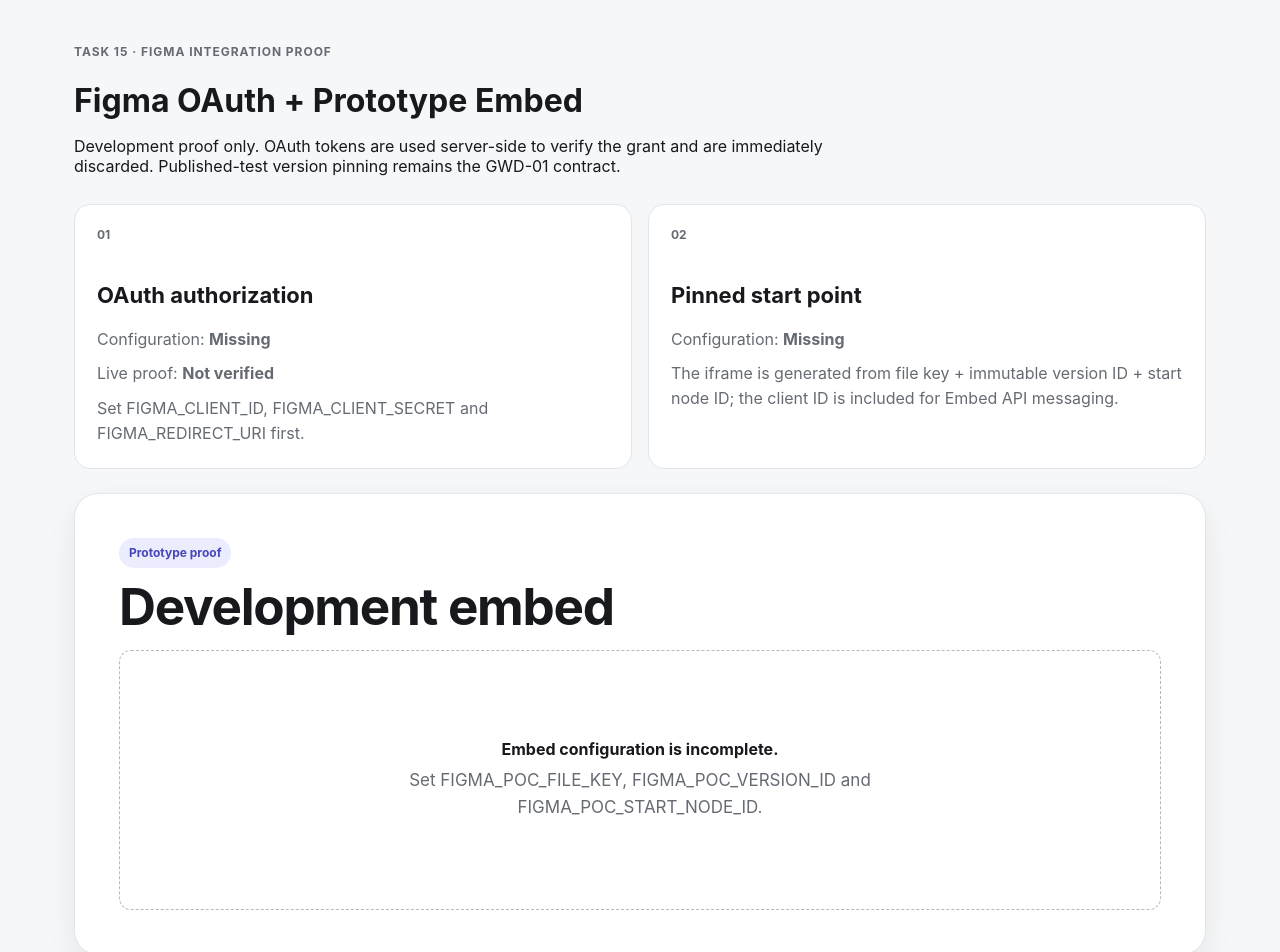
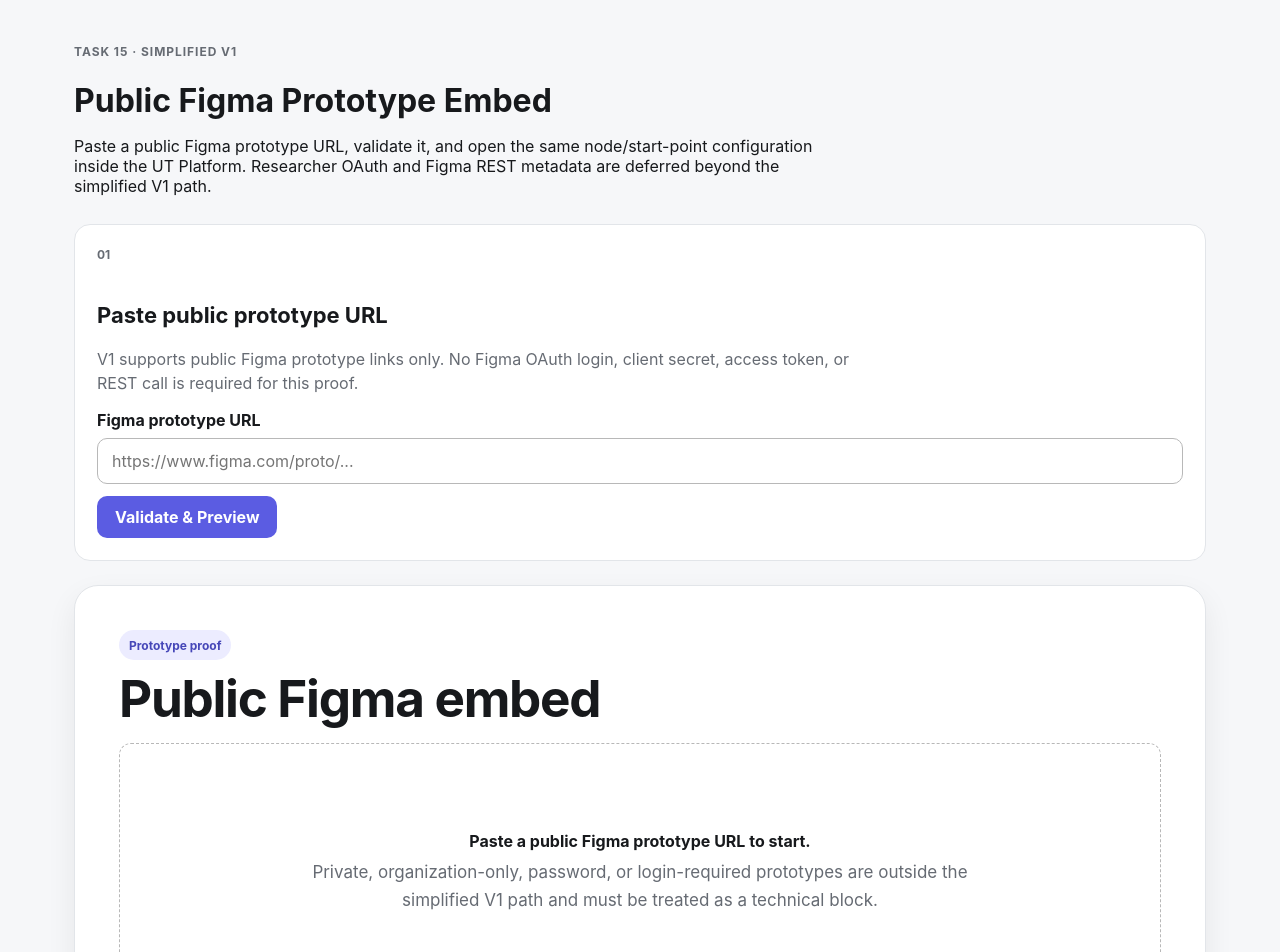
Before and after one commit to kreecrypto/Usability-Testing-Platform, a Next.js app: page /figma-poc in a window 1280 px wide. Shown: the top 952 px of the page. Built offline with nearby package versions, Linux system fonts and the light colour scheme; no server answers.

Commit message:
Task 15: simplify proof page to public prototype embed

```diff
--- a/src/app/figma-poc/page.tsx
+++ b/src/app/figma-poc/page.tsx
@@ -1,145 +1,24 @@
-import { cookies } from "next/headers";
+import { PublicFigmaEmbedProof } from "./PublicFigmaEmbedProof";
 
-import {
-  buildFigmaPocEmbedUrl,
-  getFigmaTask15Readiness,
-  readFigmaPocEmbedConfig,
-} from "@/lib/figma/oauth";
-
-type PageProps = {
-  searchParams: Promise<{ oauth?: string }>;
-};
-
-const statusCopy: Record<string, string> = {
-  verified: "OAuth proof passed. The access token was verified with Figma and discarded.",
-  denied: "Figma authorization was cancelled or denied.",
-  state_invalid: "OAuth state validation failed. Start the connection again.",
-  exchange_failed: "Figma returned an OAuth exchange or identity verification error.",
-  config_missing: "Figma OAuth environment variables are not configured on this deployment.",
-};
+type PageProps = Readonly<{
+  searchParams: Promise<{ url?: string }>;
+}>;
 
 export default async function FigmaPocPage({ searchParams }: PageProps) {
   const params = await searchParams;
-  const readiness = getFigmaTask15Readiness();
-  const cookieStore = await cookies();
-  const oauthVerified = cookieStore.get("figma_oauth_verified")?.value === "1";
-
-  let embedUrl: string | null = null;
-  if (readiness.embedConfigured) {
-    try {
-      embedUrl = buildFigmaPocEmbedUrl(readFigmaPocEmbedConfig());
-    } catch {
-      embedUrl = null;
-    }
-  }
-
-  const status = params.oauth ? statusCopy[params.oauth] : null;
+  const initialUrl = typeof params.url === "string" ? params.url : "";
 
   return (
     <main style={{ maxWidth: 1180, margin: "0 auto", padding: "40px 24px 72px" }}>
-      <p className="eyebrow">Task 15 · Figma Integration Proof</p>
-      <h1 style={{ marginBottom: 12 }}>Figma OAuth + Prototype Embed</h1>
+      <p className="eyebrow">Task 15 · Simplified V1</p>
+      <h1 style={{ marginBottom: 12 }}>Public Figma Prototype Embed</h1>
       <p style={{ maxWidth: 760, marginBottom: 28 }}>
-        Development proof only. OAuth tokens are used server-side to verify the grant and are
-        immediately discarded. Published-test version pinning remains the GWD-01 contract.
+        Paste a public Figma prototype URL, validate it, and open the same node/start-point
+        configuration inside the UT Platform. Researcher OAuth and Figma REST metadata are
+        deferred beyond the simplified V1 path.
       </p>
 
-      {status ? (
-        <div
-          role="status"
-          style={{
-            border: "1px solid #b8b8b8",
-            borderRadius: 10,
-            padding: 16,
-            marginBottom: 24,
-            background: "#f6f6f6",
-          }}
-        >
-          {status}
-        </div>
-      ) : null}
-
-      <section
-        style={{
-          display: "grid",
-          gridTemplateColumns: "repeat(auto-fit, minmax(280px, 1fr))",
-          gap: 16,
-          marginBottom: 24,
-        }}
-      >
-        <article className="moduleCard">
-          <span className="moduleIndex">01</span>
-          <h2 style={{ fontSize: 22 }}>OAuth authorization</h2>
-          <p>
-            Configuration: <strong>{readiness.oauthConfigured ? "Ready" : "Missing"}</strong>
-          </p>
-          <p>
-            Live proof: <strong>{oauthVerified ? "Verified" : "Not verified"}</strong>
-          </p>
-          {readiness.oauthConfigured ? (
-            <a
-              className="primaryButton"
-              href="/api/integrations/figma/authorize"
-              style={{ display: "inline-flex", textDecoration: "none", marginTop: 10 }}
-            >
-              Connect Figma
-            </a>
-          ) : (
-            <p style={{ marginTop: 10 }}>
-              Set FIGMA_CLIENT_ID, FIGMA_CLIENT_SECRET and FIGMA_REDIRECT_URI first.
-            </p>
-          )}
-        </article>
-
-        <article className="moduleCard">
-          <span className="moduleIndex">02</span>
-          <h2 style={{ fontSize: 22 }}>Pinned start point</h2>
-          <p>
-            Configuration: <strong>{readiness.embedConfigured ? "Ready" : "Missing"}</strong>
-          </p>
-          <p>
-            The iframe is generated from file key + immutable version ID + start node ID; the
-            client ID is included for Embed API messaging.
-          </p>
-        </article>
-      </section>
-
-      <section className="heroCard" style={{ display: "block" }}>
-        <div style={{ marginBottom: 18 }}>
-          <span className="status">Prototype proof</span>
-          <h2 style={{ marginTop: 12 }}>Development embed</h2>
-        </div>
-
-        {embedUrl ? (
-          <iframe
-            title="Figma prototype Task 15 proof"
-            src={embedUrl}
-            width="100%"
-            height="720"
-            allowFullScreen
-            style={{ border: "1px solid #d0d0d0", borderRadius: 12, background: "#fff" }}
-          />
-        ) : (
-          <div
-            style={{
-              minHeight: 260,
-              display: "grid",
-              placeItems: "center",
-              border: "1px dashed #b8b8b8",
-              borderRadius: 12,
-              padding: 24,
-              textAlign: "center",
-            }}
-          >
-            <div>
-              <strong>Embed configuration is incomplete.</strong>
-              <p style={{ marginTop: 8 }}>
-                Set FIGMA_POC_FILE_KEY, FIGMA_POC_VERSION_ID and FIGMA_POC_START_NODE_ID.
-              </p>
-            </div>
-          </div>
-        )}
-      </section>
+      <PublicFigmaEmbedProof initialUrl={initialUrl} />
     </main>
   );
 }
```
